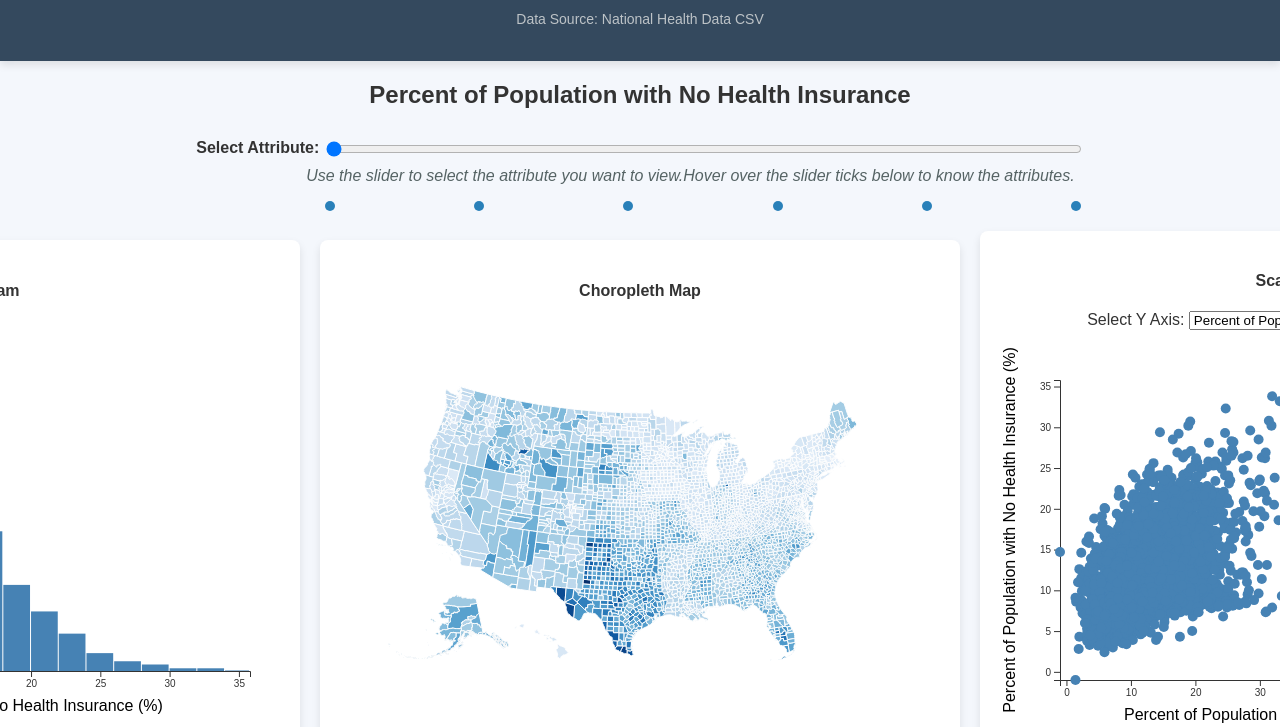
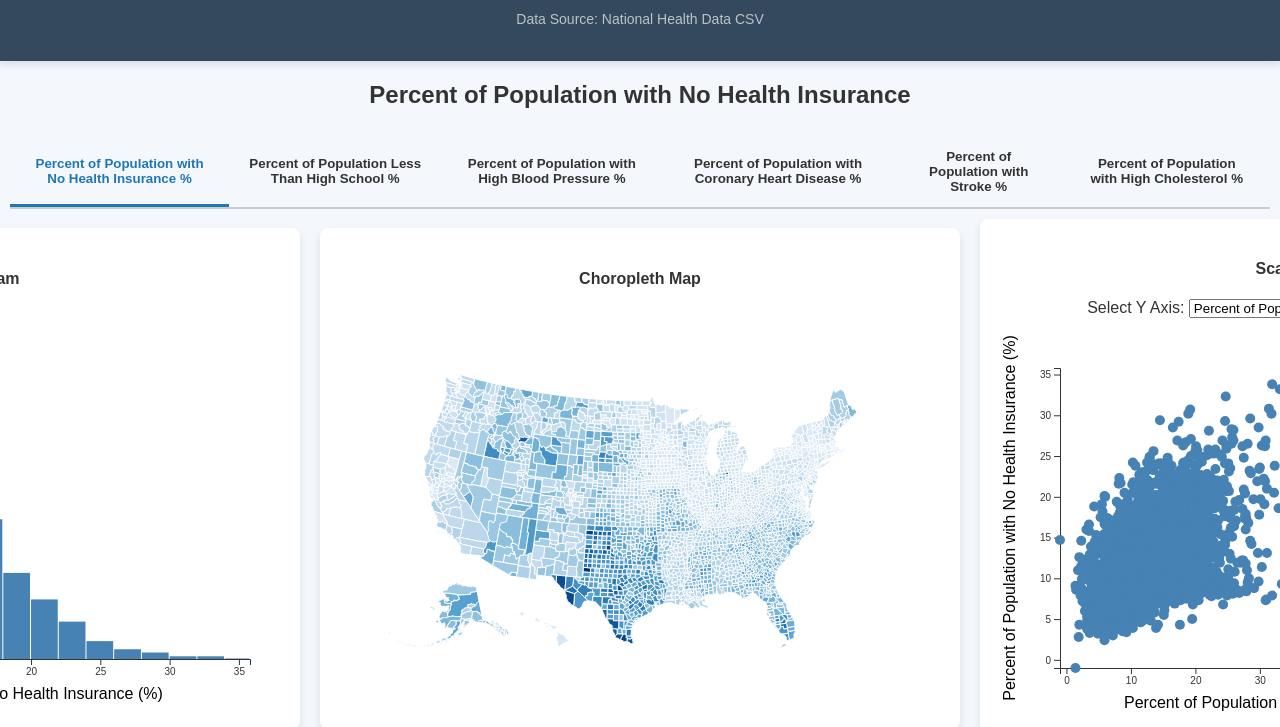
Before and after one commit to HethuSriN/Visual-Interfaces-UpdatedProject-1, a plain HTML site: page index.html in a window 1280 px wide. Shown: the part 91-818 px from the top of the page. Drawn offline with nearby package versions, Linux system fonts and the light colour scheme.

Commit message:
Version 2 - Removed Slider and added tabs for Attribute Selection

```diff
--- a/index.html
+++ b/index.html
@@ -16,8 +16,17 @@
     </header>
     <h2 id="map-title" style="text-align: center">Percent of Population with No Health Insurance</h2>
     <div id="dashboard-container">
+        <div id="tabs" class="tab-container">
+            <button class="tab active" data-attr="percent_no_heath_insurance">Percent of Population with No Health Insurance %</button>
+            <button class="tab" data-attr="education_less_than_high_school_percent">Percent of Population Less Than High School %</button>
+            <button class="tab" data-attr="percent_high_blood_pressure">Percent of Population with High Blood Pressure %</button>
+            <button class="tab" data-attr="percent_coronary_heart_disease">Percent of Population with Coronary Heart Disease %</button>
+            <button class="tab" data-attr="percent_stroke">Percent of Population with Stroke %</button>
+            <button class="tab" data-attr="percent_high_cholesterol">Percent of Population with High Cholesterol %</button>
+          </div>
+
         <!-- Slider Section -->
-        <div class="slider-container">
+        <!-- <div class="slider-container">
             <label for="attribute-slider"><strong>Select Attribute:</strong></label>
             <input type="range" id="attribute-slider" min="0" max="5" step="1" value="0">
             <p class="instructions">Use the slider to select the attribute you want to view.Hover over the slider ticks below to know the attributes.</p>
@@ -29,7 +38,7 @@
                 <span title="Percent of Population with Stroke"></span>
                 <span title="Percent of Population with High Cholesterol"></span>
             </div>
-        </div>
+        </div> -->
 
         <!-- Dashboard Grid -->
         <div class="dashboard-grid">
--- a/js/script.js
+++ b/js/script.js
@@ -26,10 +26,8 @@ Promise.all([
 
     createScatterPlot(csvData);
     createHistogram(csvData, "percent_no_heath_insurance", "#histogram-select", "Percent of Population with No Health Insurance (%)"); //Default Attribute
-//    createHistogram(csvData, "percent_no_heath_insurance", "#histogram-health", "No Health Insurance (%)");
     createChoroplethMaps("percent_no_heath_insurance"); // Default attribute
 });
-
 
 // Select the slider and label
 const attributes = [
@@ -41,6 +39,16 @@ const attributes = [
     { name: "Percent of Population with High Cholesterol", key: "percent_high_cholesterol" }
 ];
 
+/*Modified Code*/
+var attributes_ = {
+    percent_no_heath_insurance : "Percent of Population with No Health Insurance",
+    education_less_than_high_school_percent: "Percent of Population Less Than High School",
+    percent_high_blood_pressure: "Percent of Population with High Blood Pressure",
+    percent_coronary_heart_disease: "Percent of Population with Coronary Heart Disease",
+    percent_stroke: "Percent of Population with Stroke",
+    percent_high_cholesterol: "Percent of Population with High Cholesterol"
+};
+
 // Populate the dropdown for Y-axis selection
 const yAxisDropdown = d3.select("#y-axis-select");
 attributes.forEach((attr, index) => {
@@ -50,18 +58,36 @@ attributes.forEach((attr, index) => {
 });
 
 yAxisDropdown.on("change", function () {
-    const yAxisAttribute = this.value;
-    const xAxisIndex = +d3.select("#attribute-slider").property("value");
-    const xAxisAttribute = attributes[xAxisIndex].key;
+    yAxisAttribute = this.value;
+//    const xAxisIndex = +d3.select("#attribute-slider").property("value"); /* Removed Attribute Slider */
+    const xAxisAttribute = globalselectedAttr; //attributes[xAxisIndex].key; /* Removed Attribute Slider */
 
     updateScatterPlot(csvData, xAxisAttribute, yAxisAttribute);
 });
-d3.select("#attribute-slider").on("input", function () {
-    let index = +this.value;
+
+/* Removed Attribute Slider */
+// d3.select("#attribute-slider").on("input", function () {
+//     let index = +this.value;
+//     d3.select("#selected-attribute").text(`Current: ${attributes[index].name}`);
+//     d3.select("#map-title").text(attributes[index].name);
+//     updateVisualizations(attributes[index].key, attributes[index].name);
+// });
+
+document.querySelectorAll('.tab').forEach(tab => {
+    tab.addEventListener('click', () => {
+        document.querySelectorAll('.tab').forEach(t => t.classList.remove('active'));
+        tab.classList.add('active');
+
+        globalselectedAttr = tab.dataset.attr;
+        const index = attributes.findIndex(attr => attr.key === globalselectedAttr);
         d3.select("#selected-attribute").text(`Current: ${attributes[index].name}`);
         d3.select("#map-title").text(attributes[index].name);
+        d3.select("#cmap-title").text('Choropleth Map: ' + attributes[index].name);
+        d3.select("#histogram-title").text('Histogram: ' + attributes[index].name);
         updateVisualizations(attributes[index].key, attributes[index].name);
     });
+});
+
 
 function updateVisualizations(attribute, attributeName) {
     createChoroplethMaps(attribute); // Update the choropleth map with the selected attribute
@@ -280,7 +306,6 @@ function createHistogram(data, attribute, container, label) {
         .call(d3.axisLeft(yScale));
 
     const histogramTooltip = d3.select("body").append("div").attr("class", "histogram-tooltip");
-
     svg.selectAll("rect")
         .data(bins)
         .enter().append("rect")
--- a/style.css
+++ b/style.css
@@ -216,3 +216,37 @@ footer a:hover {
     text-decoration: underline;
     color: #bdc3c7; /* Slightly lighter color on hover */
 }
+
+/* Tab Container */
+.tab-container {
+    display: flex;
+    border-bottom: 2px solid #ccc;
+    margin-bottom: 10px;
+}
+
+.tab {
+    padding: 10px 20px;
+    cursor: pointer;
+    background: none;
+    border: none;
+    border-bottom: 3px solid transparent;
+    font-weight: bold;
+    color: #333;
+    outline: none;
+    transition: background-color 0.2s ease, color 0.2s ease;
+}
+
+.tab:hover {
+    background-color: #e8f2fb;
+    color: #1f77b4;
+}
+
+.tab.active {
+    border-bottom: 3px solid #1f77b4;
+    color: #1f77b4;
+}
+
+.interactive-element:hover {
+    fill: #377eb8;  /* Same color as brushing */
+    cursor: pointer;
+  }
```
Lines whose indentation alone changed are shown as unchanged.
